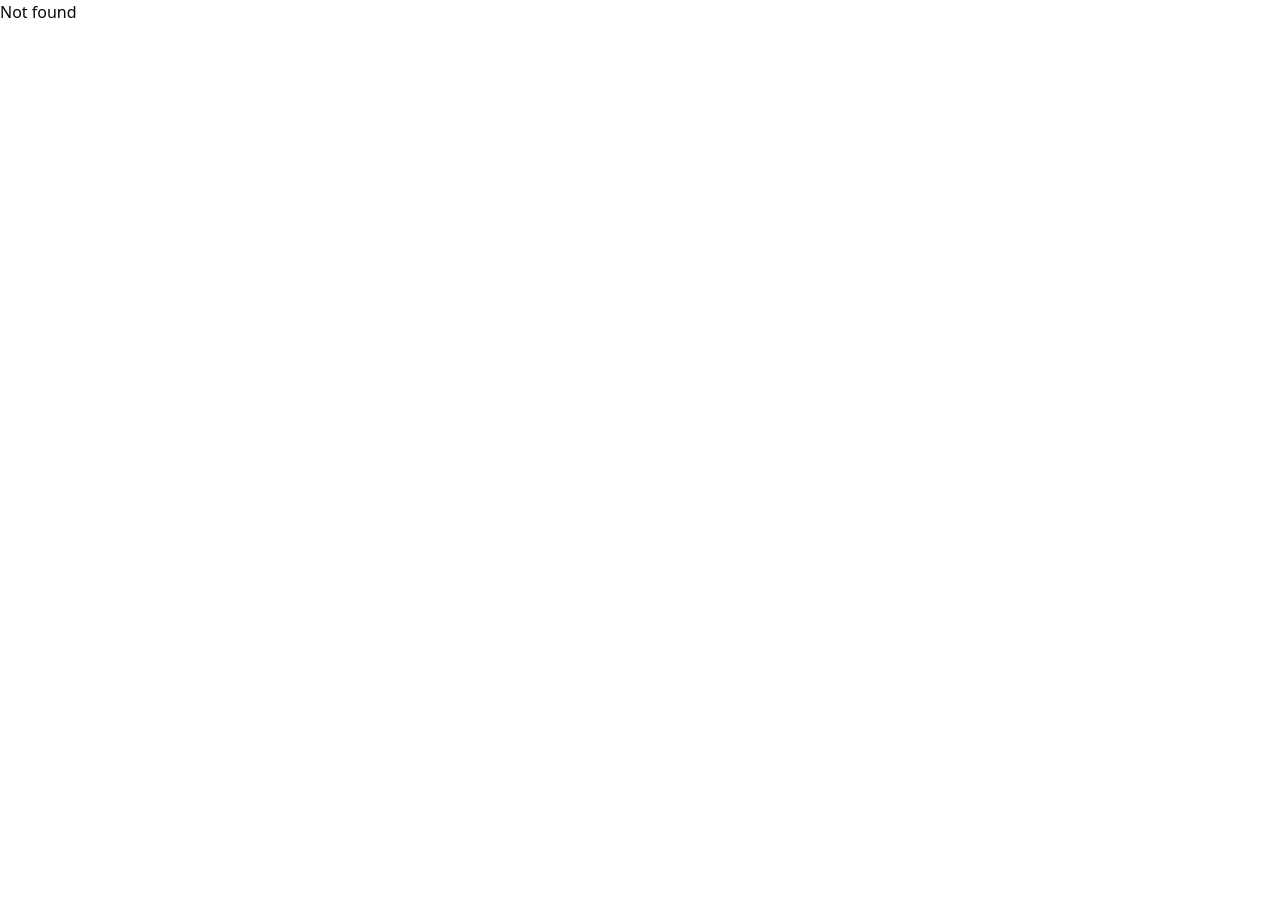
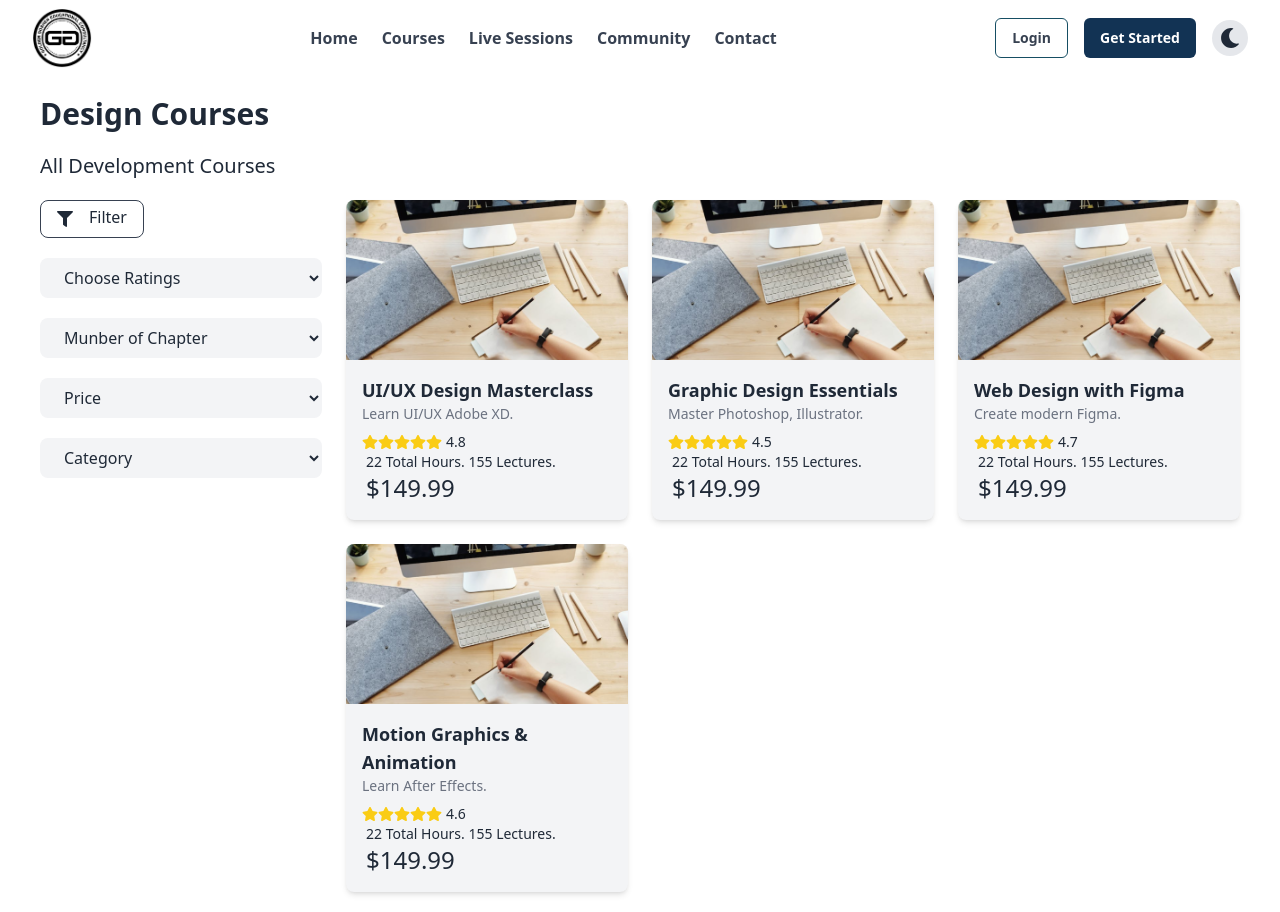
Before and after one commit to justinedoc/ggecl, a React (Vite) app: page /all-courses in a window 1280 px wide. Before the commit the page ends 800 px from the top, so only its background shows below. Built offline with nearby package versions, Linux system fonts and the light colour scheme.

Commit message:
AllCategories UI

```diff
--- a/src/App.tsx
+++ b/src/App.tsx
@@ -2,6 +2,7 @@ import { Route, Routes } from "react-router";
 import Home from "./components/landing/Home";
 import Login from "./components/auth/pages/Login";
 import Signup from "./components/auth/pages/Signup";
+import AllCourses from "./components/landing/_components/AllCourses";
 
 function App() {
   return (
@@ -9,6 +10,7 @@ function App() {
       <Route path="/" element={<Home />} />
       <Route path="/login" element={<Login />} />
       <Route path="/signup" element={<Signup />} />
+      <Route path="/all-courses" element={<AllCourses />} />
       <Route path="*" element={<h1>Not found</h1>} />
     </Routes>
   );
--- /dev/null
+++ b/src/components/landing/_components/AllCourses.tsx
@@ -0,0 +1,150 @@
+import Navbar from "./Navbar";
+import { FaFilter } from "react-icons/fa";
+import { FaStar } from "react-icons/fa";
+
+const AllCourses = () => {
+  const courses = [
+    {
+      id: 1,
+      title: "UI/UX Design Masterclass",
+      rating: 4.8,
+      description: "Learn UI/UX Adobe XD.",
+      image: "src/assets/images/f1.png",
+      duration: "22 Total Hours. 155 Lectures.",
+      amount: "$149.99",
+    },
+    {
+      id: 2,
+      title: "Graphic Design Essentials",
+      rating: 4.5,
+      description: "Master Photoshop, Illustrator.",
+      image: "src/assets/images/f1.png",
+      duration: "22 Total Hours. 155 Lectures.",
+      amount: "$149.99",
+    },
+    {
+      id: 3,
+      title: "Web Design with Figma",
+      rating: 4.7,
+      description: "Create modern Figma.",
+      image: "src/assets/images/f1.png",
+      duration: "22 Total Hours. 155 Lectures.",
+      amount: "$149.99",
+    },
+    {
+      id: 4,
+      title: "Motion Graphics & Animation",
+      rating: 4.6,
+      description: "Learn After Effects.",
+      image: "src/assets/images/f1.png",
+      duration: "22 Total Hours. 155 Lectures.",
+      amount: "$149.99",
+    },
+  ];
+
+  return (
+    <div className="bg-white text-gray-800 dark:text-gray-100 dark:bg-gray-900">
+      <Navbar />
+
+      <main className="md:py-5 md:px-10 px-5 py-2">
+        <div>
+          <h1 className="sect md:text-3xl text-2xl mb-5 font-bold">
+            Design Courses
+          </h1>
+          <h2 className="text-xl mb-5">All Development Courses</h2>
+        </div>
+
+        {/* Main Content Grid */}
+        <div className="grid grid-cols-12 gap-6">
+          {/* Filter Section */}
+          <div className="col-span-3">
+            <button className="flex items-center gap-4 border border-gray-700 rounded-lg px-4 py-2 w-max">
+              <FaFilter />
+              <span className="-mt-1">Filter</span>
+            </button>
+            <div className="ratings">
+              <select
+                name="ratings"
+                className="bg-gray-100 dark:bg-gray-800 px-5 mt-5 py-2 rounded-lg w-full outline-none"
+              >
+                <option selected>Choose Ratings</option>
+                <option value="5">⭐⭐⭐⭐⭐</option>
+                <option value="4">⭐⭐⭐⭐</option>
+                <option value="3">⭐⭐⭐</option>
+                <option value="2">⭐⭐</option>
+                <option value="1">⭐</option>
+              </select>
+              <select
+                name="ratings"
+                className="bg-gray-100 dark:bg-gray-800 px-5 mt-5 py-2 rounded-lg w-full outline-none"
+              >
+                <option selected>Munber of Chapter</option>
+                <option value="5"><input type="checkbox" name="" id="one" /> <label htmlFor="one">1-10</label></option>
+                <option value="4"><input type="checkbox" name="" id="one" /> <label htmlFor="one">10-15</label></option>
+                <option value="3"><input type="checkbox" name="" id="one" /> <label htmlFor="one">15-20</label></option>
+                <option value="2"><input type="checkbox" name="" id="one" /> <label htmlFor="one">20-25</label></option>
+              </select>
+              <select
+                name="ratings"
+                className="bg-gray-100 dark:bg-gray-800 px-5 mt-5 py-2 rounded-lg w-full outline-none"
+              >
+                <option selected>Price</option>
+                <option value="5"><input type="checkbox" name="" id="one" /> <label htmlFor="one">$100</label></option>
+                <option value="4"><input type="checkbox" name="" id="one" /> <label htmlFor="one">$150</label></option>
+                <option value="3"><input type="checkbox" name="" id="one" /> <label htmlFor="one">$200</label></option>
+                <option value="2"><input type="checkbox" name="" id="one" /> <label htmlFor="one">$250</label></option>
+              </select>
+              <select
+                name="ratings"
+                className="bg-gray-100 dark:bg-gray-800 px-5 mt-5 py-2 rounded-lg w-full outline-none"
+              >
+                <option selected>Category</option>
+                <option value="5">Web Development</option>
+                <option value="4">App Developmet</option>
+                <option value="3">UI?/UX Designer</option>
+                <option value="2">Data Analysis</option>
+                <option value="1">Cyber Security</option>
+              </select>
+            </div>
+          </div>
+
+          {/* Courses Section */}
+          <div className="col-span-9 grid grid-cols-1 sm:grid-cols-2 lg:grid-cols-3 gap-6">
+            {courses.map((course) => (
+              <div
+                key={course.id}
+                className="bg-gray-100 dark:bg-gray-900 border-blue-600 rounded-lg shadow-md overflow-hidden"
+              >
+                <img
+                  src={course.image}
+                  alt={course.title}
+                  className="w-full h-40 object-cover"
+                />
+                <div className="p-4">
+                  <h3 className="text-lg font-semibold">{course.title}</h3>
+                  <p className="text-sm text-gray-500 dark:text-gray-400">
+                    {course.description}
+                  </p>
+                  <div className="flex items-center mt-2">
+                    <FaStar className="text-yellow-400" />
+                    <FaStar className="text-yellow-400" />
+                    <FaStar className="text-yellow-400" />
+                    <FaStar className="text-yellow-400" />
+                    <FaStar className="text-yellow-400" />
+                    <span className="ml-1 text-sm font-medium">
+                      {course.rating}
+                    </span>
+                  </div>
+                  <p className="ml-1 text-sm font-medium">{course.duration}</p>
+                  <p className="ml-1 text-2xl font-medium">{course.amount}</p>
+                </div>
+              </div>
+            ))}
+          </div>
+        </div>
+      </main>
+    </div>
+  );
+};
+
+export default AllCourses;
--- a/src/components/landing/pages/Courses.tsx
+++ b/src/components/landing/pages/Courses.tsx
@@ -26,7 +26,7 @@ const tempCourseData = [
     id: 2772781,
     title: "Beginner’s Guide to Design",
     instructor: "Ronald Richards",
-    ratings: 1200,
+    ratings: 100,
     duration: "22 Total Hours",
     lectures: 155,
     level: "Beginner",
```
